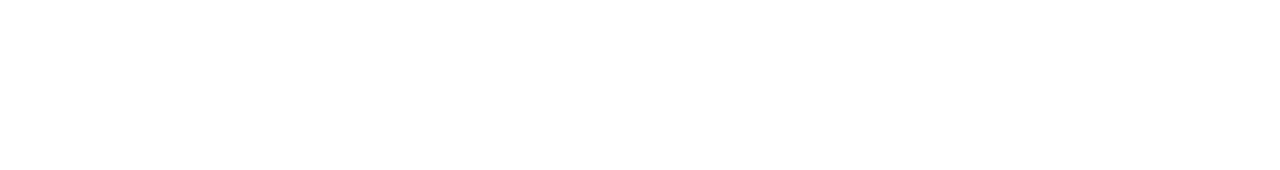
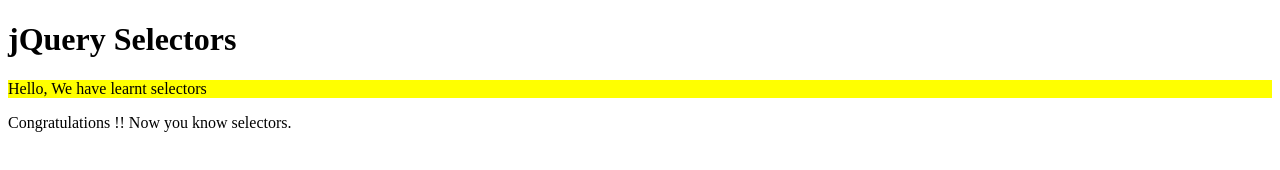
Before and after one commit to Kokilaraj/Trainee---Full-Stack-Developer-Code, a plain HTML site: page Front End/1.5querySelector.html in a window 1280 px wide. Drawn offline with nearby package versions, Linux system fonts and the light colour scheme.

Commit message:
Update 1.5querySelector.html

```diff
--- a/Front End/1.5querySelector.html
+++ b/Front End/1.5querySelector.html
@@ -1,11 +1,25 @@
 <!DOCTYPE html>
-<html lang="en">
-<head>
-    <meta charset="UTF-8">
-    <meta name="viewport" content="width=device-width, initial-scale=1.0">
-    <title>Document</title>
-</head>
-<body>
+<html>
+  <head>
+    <script src="https://ajax.googleapis.com/ajax/libs/jquery/1.11.2/jquery.min.js"></script>
+    <script>
+      $(document).ready(function () {
+        $('[title = "mytitle"]').append('jQuery Selectors');
+        $('[class="mycls1"]').css('background-color', 'yellow');
+        // $('[class]').css('background-color', 'yellow');
+      });
+    </script>
+  </head>
+  <body>
+    <h1 title="mytitle"></h1>
+    <div class="mycls1">
+      <p>Hello, We have learnt selectors</p>
+    </div>
 
-</body>
+    <p id="impPrg" class="boldPrg"></p>
+
+    <div class="mycls2">
+      <p id="newid">Congratulations !! Now you know selectors.</p>
+    </div>
+  </body>
 </html>
```
